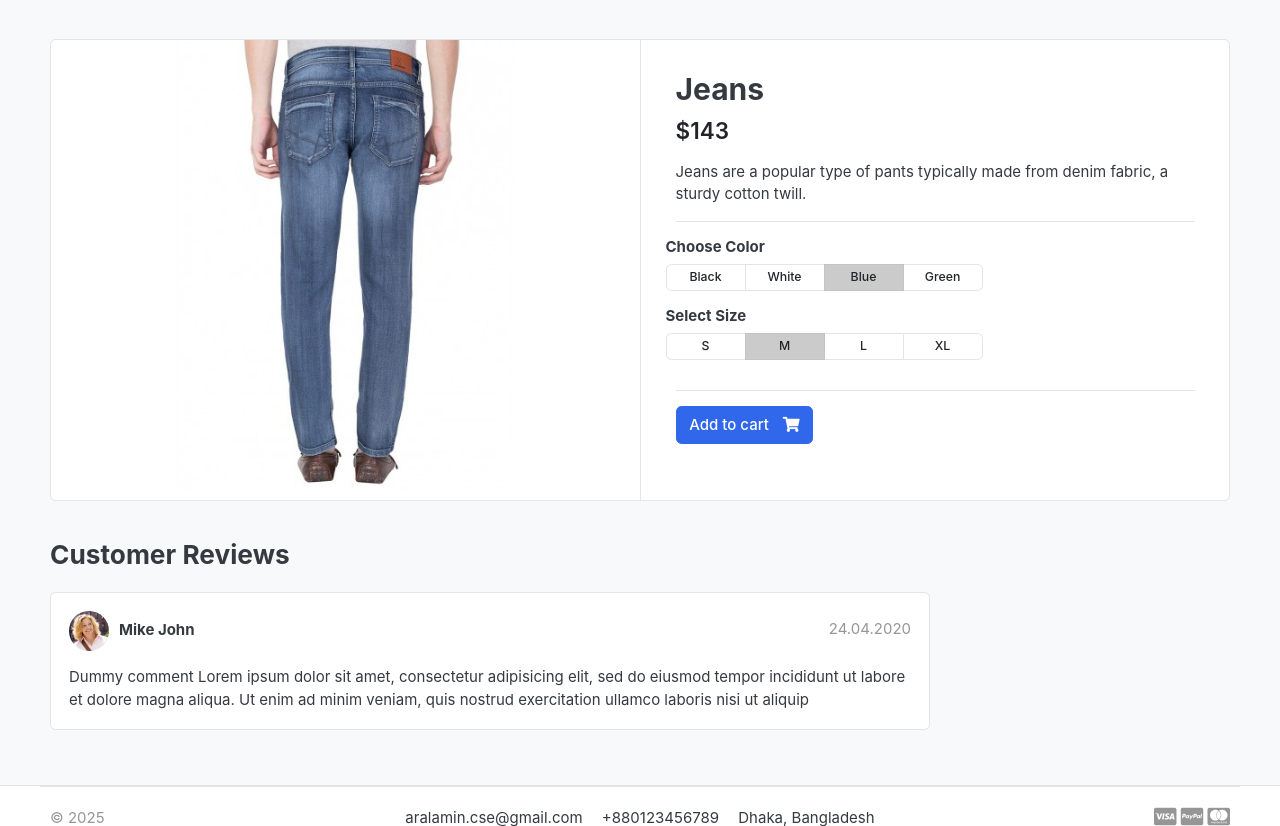
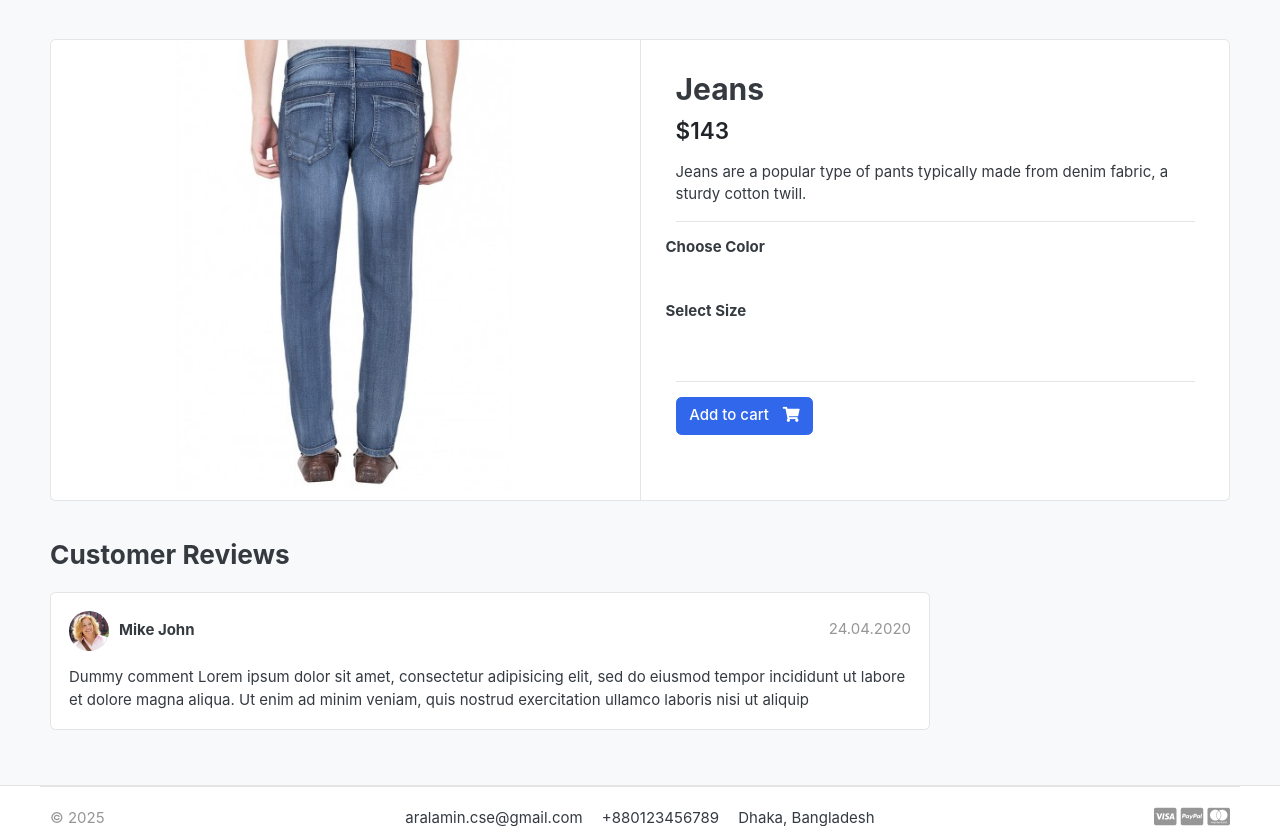
Before and after one commit to ar-alamin/ecommerce-in-django, a Django app: page /store/category/jeans/jeans/ in a window 1280 px wide. Shown: the part 119-945 px from the top of the page. Run offline with Django 5.2, Linux system fonts and the light colour scheme; data comes from the database, SQL or seed files in the repository; both versions use the stored data as it was after the commit; some libraries are stand-ins or nearby versions; some web fonts are replaced.

Commit message:
fetching dynamic prodcut variations

```diff
--- a/src/apps/carts/models.py
+++ b/src/apps/carts/models.py
@@ -1,5 +1,5 @@
 from django.db import models
-from apps.store.models import Product
+from apps.store.models import Product, Variation
 
 # Create your models here.
 class Cart(models.Model):
@@ -12,6 +12,7 @@
 
 class CartItem(models.Model):
     product = models.ForeignKey(Product, on_delete=models.CASCADE)
+    variations = models.ManyToManyField(Variation, blank=True)
     cart = models.ForeignKey(Cart, on_delete=models.CASCADE)
     quantity = models.IntegerField()
     is_active = models.BooleanField(default=True)
@@ -21,4 +22,4 @@
         return self.product.price * self.quantity
 
     def __str__(self):
-        return self.product
+        return str(self.product)
--- a/src/apps/carts/views.py
+++ b/src/apps/carts/views.py
@@ -1,5 +1,5 @@
 from django.shortcuts import render, redirect, get_object_or_404
-from apps.store.models import Product
+from apps.store.models import Product, Variation
 from .models import Cart, CartItem
 
 from django.core.exceptions import ObjectDoesNotExist
@@ -14,12 +14,19 @@
 
 
 def add_cart(request, product_id):
-    color = request.GET['color']
-    size = request.GET['size']
-    return HttpResponse(color + ' ' + size)
-    exit()
+    product = Product.objects.get(id=product_id)
+    product_variation = []
+    if request.method == 'POST':
+        for item in request.POST:
+            key = item
+            value = request.POST[key]
 
-    product = Product.objects.get(id=product_id)
+            try:
+                variation = Variation.objects.get(product=product, variation_category__iexact=key, variation_value__iexact=value)
+                product_variation.append(variation)
+            except:
+                pass
+
     try:
         cart = Cart.objects.get(cart_id=_cart_id(request))
     except Cart.DoesNotExist:
@@ -30,6 +37,10 @@
 
     try:
         cart_item = CartItem.objects.get(product=product, cart=cart)
+        if len(product_variation) > 0:
+            cart_item.variations.clear()
+            for item in product_variation:
+                cart_item.variations.add(item)
         cart_item.quantity += 1
         cart_item.save()
     except CartItem.DoesNotExist:
@@ -38,6 +49,10 @@
             quantity = 1,
             cart = cart
         )
+        if len(product_variation) > 0:
+            cart_item.variations.clear()
+            for item in product_variation:
+                cart_item.variations.add(item)
         cart_item.save()
     return redirect('cart')
 
--- a/src/apps/store/models.py
+++ b/src/apps/store/models.py
@@ -24,6 +24,15 @@
         return self.product_name
 
 
+
+class VariationManager(models.Manager):
+    def colors(self):
+        return super(VariationManager, self).filter(variation_category='color', is_active=True)
+
+    def sizes(self):
+        return super(VariationManager, self).filter(variation_category='size', is_active=True)
+
+
 variation_category_choice = (
     ('color', 'color'),
     ('size', 'size'),
@@ -37,5 +46,7 @@
     created_date = models.DateTimeField(auto_now=True)
 
 
+    objects = VariationManager()
+
     def __str__(self):
-        return str(self.product)
+        return self.variation_value
--- a/src/templates/pages/product_detail.html
+++ b/src/templates/pages/product_detail.html
@@ -17,7 +17,8 @@
           <!-- gallery-wrap .end// -->
         </aside>
         <main class="col-md-6 border-left">
-          <form action="{% url "add_cart" single_product.id %}" method='GET'>
+          <form action="{% url "add_cart" single_product.id %}" method='POST'>
+            {% csrf_token %}
             <article class="content-body">
               <h2 class="title">{{ single_product.product_name }}</h2>
 
@@ -35,20 +36,11 @@
                     class="btn-group btn-group-sm btn-group-toggle"
                     data-toggle="buttons"
                     >
+                      {% for i in single_product.variation_set.colors %}
                         <label class="btn btn-light">
-                        <input type="radio" name="color" value="black" /> Black
+                          <input type="radio" name="color" value="{{i.variation_value | lower}}" /> {{i.variation_value | capfirst}}
                         </label>
-
-                      <label class="btn btn-light">
-                        <input type="radio" name="color" value="white" /> White
-                      </label>
-
-                      <label class="btn btn-light active">
-                        <input type="radio" name="color" value="blue" checked /> Blue
-                      </label>
-                      <label class="btn btn-light">
-                        <input type="radio" name="color" value="green" /> Green
-                      </label>
+                      {% endfor %}
                     </div>
                 </div>
               </div>
@@ -61,18 +53,11 @@
                     class="btn-group btn-group-sm btn-group-toggle"
                     data-toggle="buttons"
                   >
+                    {% for i in single_product.variation_set.sizes %}
                       <label class="btn btn-light">
-                      <input type="radio" name="size" value="S" /> S
+                        <input type="radio" name="size" value="{{i.variation_value | lower}}" /> {{i.variation_value | capfirst}}
                       </label>
-                    <label class="btn btn-light active">
-                      <input type="radio" name="size" value="M" checked /> M
-                    </label>
-                    <label class="btn btn-light">
-                      <input type="radio" name="size" value="L" /> L
-                    </label>
-                    <label class="btn btn-light">
-                      <input type="radio" name="size" value="XL" /> XL
-                    </label>
+                    {% endfor %}
                   </div>
                 </div>
               </div>
@@ -82,22 +67,10 @@
               {% if single_product.stock <= 0 %}
                 <h5 class="text-danger">Out of Stock</h5>
               {% else %}
-                {% if in_cart %}
-                  <a href="#" class="btn btn-success">
-                    <span class="text">Added to Cart</span>
-                    <i class="fas fa-check"></i>
-                  </a>
-
-                  <a href="{% url "cart" %}" class="btn btn-outline-primary">
-                    <span class="text">View Cart</span>
-                    <i class="fas fa-eye"></i>
-                  </a>
-                {% else %}
                 <button type="submit" class="btn btn-primary">
                   <span class="text">Add to cart</span>
                   <i class="fas fa-shopping-cart"></i>
                 </button>
-                {% endif %}
               {% endif %}
             </article>
           </form>
```
Also changed, not shown: src/apps/carts/admin.py (+10 -2 lines), src/templates/pages/cart.html (+5 -2 lines), src/apps/carts/migrations/0002_cartitem_variations.py (added), src/db.sqlite3. Lines whose indentation alone changed are shown as unchanged.
